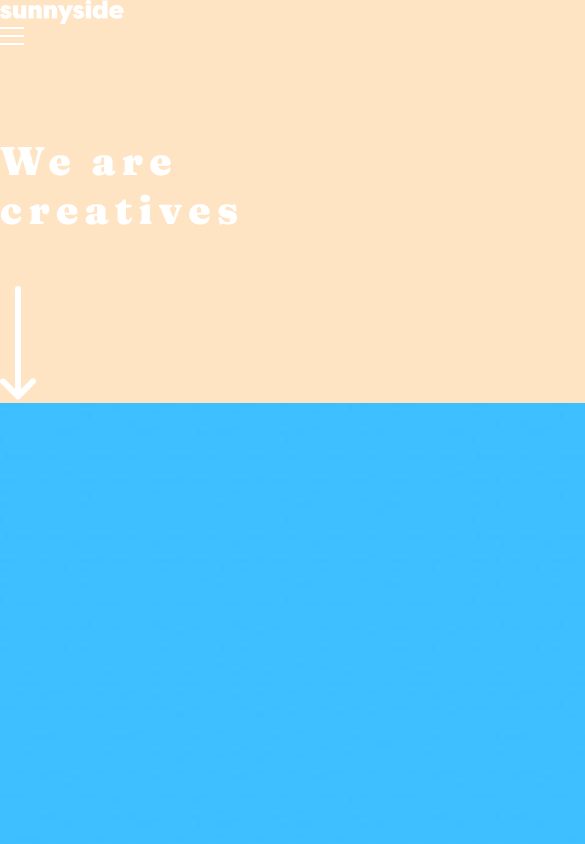
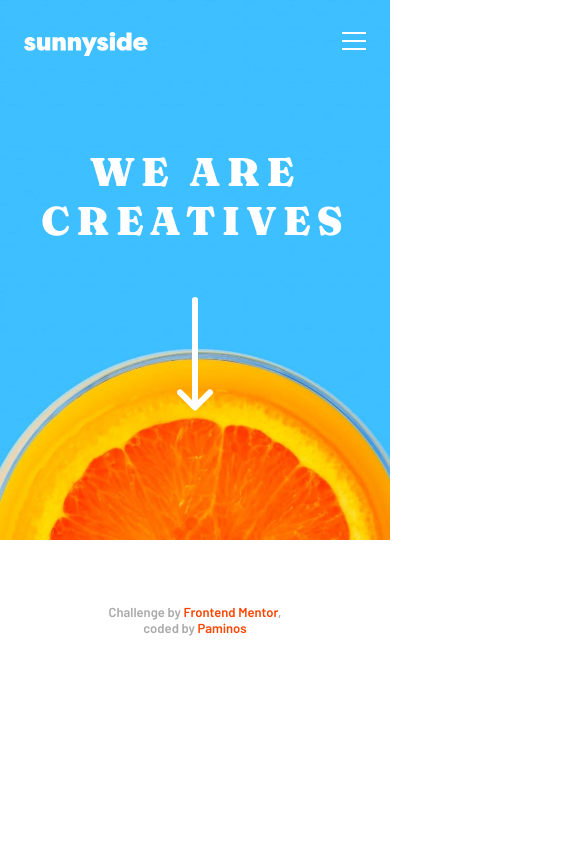
Before and after one commit to epalex/sunnyside-agency-landing-page, a plain HTML site: page index.html in a window 390 px wide. Shown: the top 844 px of the page, 585 px wide, since content can reach past the window. Drawn offline with Linux system fonts and the light colour scheme.

Commit message:
mobile view, first page

```diff
--- a/index.html
+++ b/index.html
@@ -27,15 +27,10 @@
                     <img src="./images/icon-hamburger.svg" alt="icon-hamburger">
                 </figure>
             </div>
-            <h1>We are creatives</h1>
-            <div class="header-images">
-                <figure>
-                    <img src="./images/icon-arrow-down.svg" alt="icon-arrow-down">
-                </figure>
-                <figure>
-                    <img src="./images/mobile/image-header.jpg" alt="image-header">
-                </figure>
-            </div>
+            <h1>WE ARE CREATIVES</h1>
+            <figure class="arrow">
+                <img src="./images/icon-arrow-down.svg" alt="icon-arrow-down">
+            </figure>
         </header>
 
         <main>
--- a/styles.css
+++ b/styles.css
@@ -7,7 +7,20 @@
 body {
   font-family: "Barlow", sans-serif;
   /* font-family: "Fraunces", serif; */
-  background-color: bisque;
+}
+
+header {
+  background-image: url(./images/mobile/image-header.jpg);
+  background-size: cover;
+  min-height: 540px;
+  padding-top: 32px;
+}
+
+.header-bar-images {
+  display: flex;
+  justify-content: space-between;
+  padding-left: 24px;
+  padding-right: 24px;
 }
 
 h1 {
@@ -20,4 +33,31 @@ h1 {
   letter-spacing: 6.25px;
   margin-top: 88px;
   margin-bottom: 52px;
+  text-align: center;
 }
+
+.arrow {
+  display: flex;
+  justify-content: center;
+}
+
+
+
+footer a {
+  text-decoration: none;
+  color: orangered;
+}
+
+.paminos {
+  color: orangered;
+  font-weight: 600;
+}
+
+footer {
+  font-size: 13px;
+  text-align: center;
+  font-weight: 500;
+  color: darkgrey;
+  margin-top: 64px;
+  padding-bottom: 16px;
+}
```
